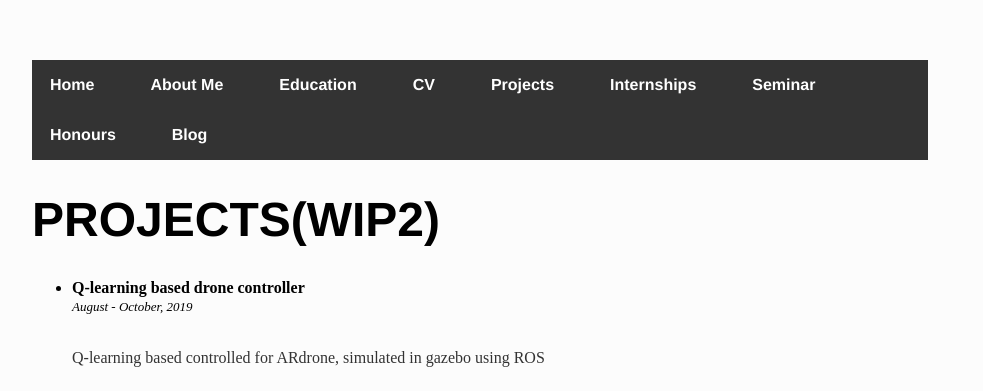
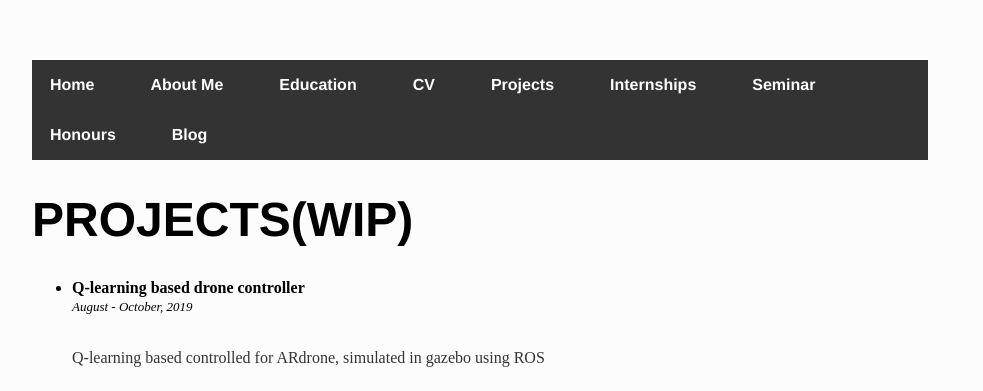
Before and after one commit to iamrajee/iamrajee.github.io, a Jekyll site: the page built from projects/index.html, in a window 1280 px wide and 900 px high. Shown: the top 391 px of the window, without its empty margins (160-1143 px from the left). Built offline with Jekyll 4.4.1, drawn with Linux system fonts in a browser that asks for light colours.

Commit message:
Update index.html

```diff
--- a/projects/index.html
+++ b/projects/index.html
@@ -3,7 +3,7 @@ layout: default
 title: PROJECTS
 ---
 <div class="blurb">
-	<h1>{{ page.title }}(WIP2)</h1>
+	<h1>{{ page.title }}(WIP)</h1>
 	<ul class="project_ul">
 
 
```
